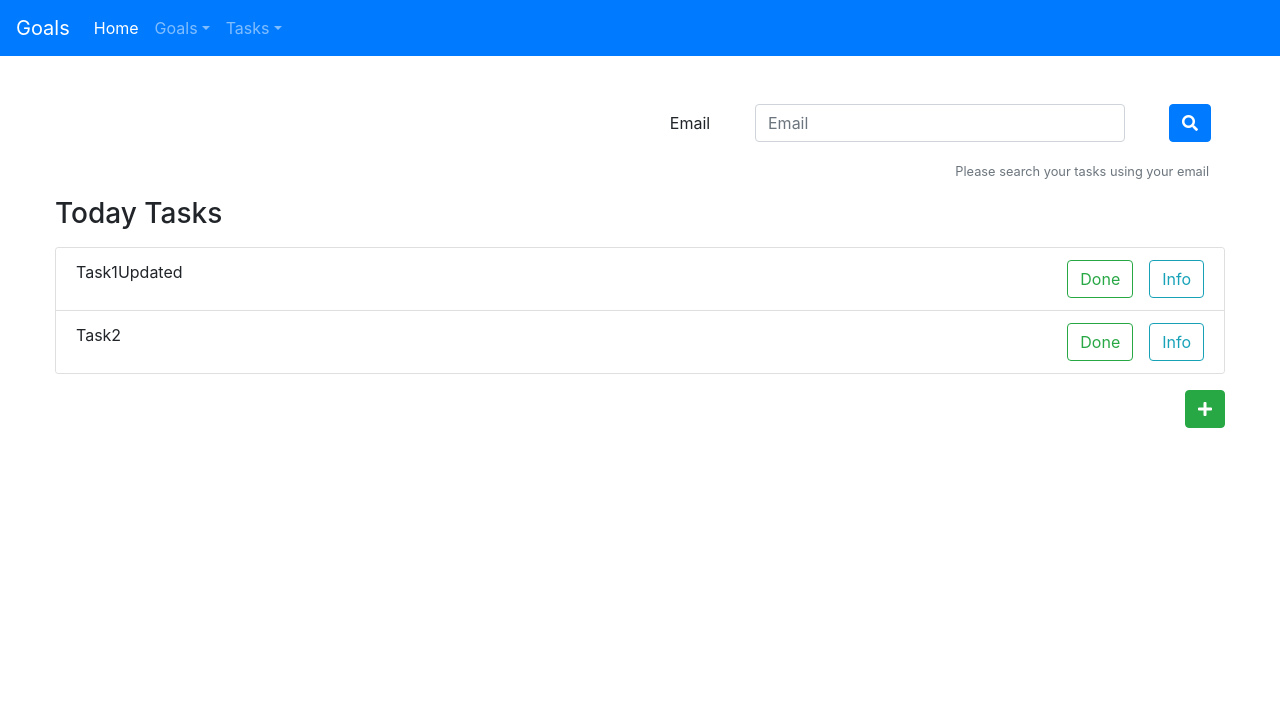
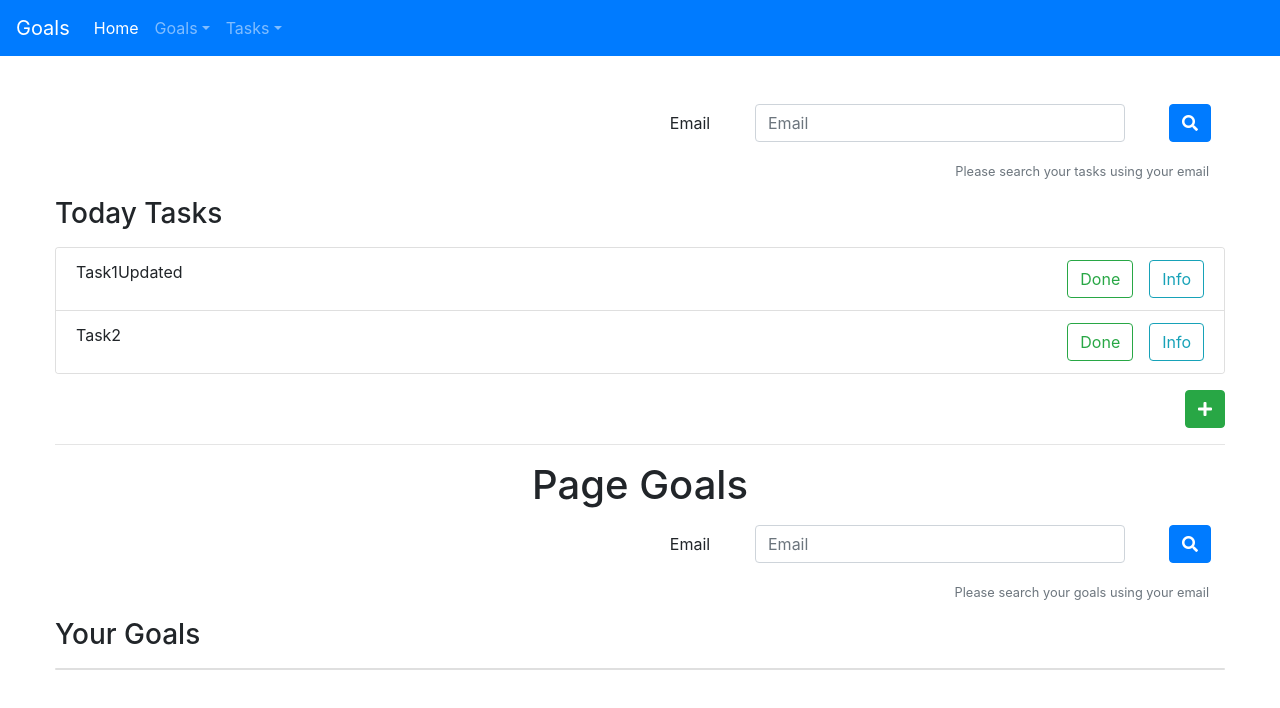
Before and after one commit to Eduardo0697/frontend-react, a React (Create React App) app: page / in a window 1280 px wide. Shown: the top 708 px of the page. Built offline with nearby package versions, Linux system fonts and the light colour scheme.

Commit message:
Se añadio la conexion entre el frontend y backend

```diff
--- a/src/App.js
+++ b/src/App.js
@@ -14,7 +14,7 @@ import ModalFormObjective from './Objective/ModalForm';
 import ModalFormTask from './Task/ModalForm';
 import Navigation from './Home/Navigation';
 import axios from 'axios';
-
+import ResumeGoals from './Objective/ResumeGoals';
 
 
 
@@ -40,6 +40,35 @@ function App() {
   ];
 
   const [isLoading, setLoading] = useState(true);
+  const [goalTasks, setGoalTasks] = useState([]);
+
+  useEffect( () => {
+    // axios
+    //   .get('https://infinite-river-96726.herokuapp.com/objetivos/usuario/tasks?email=user1@hotmail.com&idObj=5e65ef9e3e4e8647ac35f518')
+    //   .then( (result) => {
+    //     setAuthors(result.data);
+    //     setLoading(false);
+    //   })
+    //   .catch( (err) =>  console.log(err))
+
+  },[] );
+
+  const myFunction = (param) => {
+    console.log('se ejecuto');
+    console.log(param);
+  }
+
+  const recoverObjetivosByEmail = (email) => {
+    console.log('Este es el email desde App.js');
+    console.log(email);
+    axios
+      .get(`https://infinite-river-96726.herokuapp.com/objetivos/tasks/${ email }`)
+      .then( (res) => {
+        console.log(res.data);
+      })
+      .catch( (err) =>  console.log(err))
+
+  }
 
   const validation = () => {
     if(isLoading){
@@ -51,7 +80,7 @@ function App() {
                             <div className="d-flex">
                                 <div className="flex-grow-1">{ task.taskTitle }</div>
                                 <button className="btn btn-outline-success mr-3" type="button" data-toggle="button" aria-pressed="false" autoComplete="off">Done</button>
-                                <ModalFormTask infoTask={ task } />
+                                <ModalFormTask infoTask={ task } callback={ myFunction }  />
                             </div>
                         </li>
                 )
@@ -71,7 +100,12 @@ function App() {
       <Navigation/>
       <div className="container container-max">
 
-        <ResumeToday tasks={ validation() }/>
+        <ResumeToday tasks={ validation() } callbackEmail = { recoverObjetivosByEmail } />
+
+        <hr/>
+        <h1>Page Goals</h1>
+
+        <ResumeGoals/>
 
 
       </div>
--- /dev/null
+++ b/src/Objective/ResumeGoals.js
@@ -0,0 +1,41 @@
+import React from 'react';
+//import ModalFormTask from './ModalForm';
+//import ModalNewTask from './ModalNewTask';
+
+function ResumeGoals(props){
+    console.log(props);
+    return(
+        <div className="resume-today">
+
+            <div className="my-3">
+                <form>
+                    <div class="form-group justify-content-md-end row mb-0">
+                        <label for="inputEmail3" class="col-md-1 col-form-label">Email</label>
+                        <div class="col-md-4 mb-3">
+                            <input type="email" class="form-control" id="inputEmail3" placeholder="Email"></input>
+                        </div>
+                        <div className="form-group col-md-1">
+                            <button type="submit" class="btn btn-primary"><span><i class="fas fa-search"></i></span></button>
+                        </div>
+                    </div>
+                    <div className="form-group justify-content-center justify-content-md-end row mr-md-3">
+                        <small id="emailHelp" class="form-text text-muted">Please search your goals using your email</small>
+                    </div>
+
+                </form>
+            </div>
+
+            <div className="text-left mb-3">
+              <p className="h3">Your Goals</p>
+            </div>
+
+            <div className="card text-left mb-3" >
+                <ul className="list-group list-group-flush">
+                    { props.tasks }
+                </ul>
+            </div>
+        </div>
+    )
+}
+
+export default ResumeGoals;
--- a/src/Task/Form.js
+++ b/src/Task/Form.js
@@ -3,6 +3,7 @@ import React, { useState } from 'react';
 function Form(props){
     console.log('FORM TASK')
     console.log(props.activeFields)
+    props.callback('Hola desde form')
 
 
 
--- a/src/Task/ModalForm.js
+++ b/src/Task/ModalForm.js
@@ -4,6 +4,7 @@ import FormTask from './Form';
 function ModalForm(props){
     //console.log('ModalForm!')
     //console.log(props.infoTask)
+
     const data = props.infoTask;
     //console.log(data._id)
     const idModal = `modal-${data._id}`;
@@ -21,6 +22,7 @@ function ModalForm(props){
         }else{
             //console.log('Edit desactivado')
             setIsButtonDisabled(true)
+            //props.callback('mi parametro')
         }
     };
 
@@ -41,7 +43,7 @@ function ModalForm(props){
                     </button>
                 </div>
                 <div className="modal-body">
-                    <FormTask info={ data } activeFields={ isButtonDisabled }/>
+                    <FormTask info={ data } activeFields={ isButtonDisabled } callback={ props.callback }/>
                 </div>
                 <div className="modal-footer">
                     <div className="flex-grow-1">
--- a/src/Task/ResumeToday.js
+++ b/src/Task/ResumeToday.js
@@ -1,9 +1,22 @@
-import React from 'react';
+import React, { useState } from 'react';
 import ModalFormTask from './ModalForm';
 import ModalNewTask from './ModalNewTask';
 
 function ResumeToday(props){
-    console.log(props);
+
+    const [email, setEmail] = useState('');
+
+    const onChangeInputEmail = (event) => {
+        setEmail(event.target.value)
+    }
+
+    const onClickSearchTasks = () => {
+        //console.log(`Busca Tareas del email ${ email }` )
+        props.callbackEmail(email)
+    }
+
+
+    //console.log(props);
     return(
         <div className="resume-today">
 
@@ -12,10 +25,10 @@ function ResumeToday(props){
                     <div class="form-group justify-content-md-end row mb-0">
                         <label for="inputEmail3" class="col-md-1 col-form-label">Email</label>
                         <div class="col-md-4 mb-3">
-                            <input type="email" class="form-control" id="inputEmail3" placeholder="Email"></input>
+                            <input type="email" onChange={ onChangeInputEmail } class="form-control" id="inputEmail3" placeholder="Email"></input>
                         </div>
                         <div className="form-group col-md-1">
-                            <button type="submit" class="btn btn-primary"><span><i class="fas fa-search"></i></span></button>
+                            <button type="button" onClick={ onClickSearchTasks } class="btn btn-primary"><span><i class="fas fa-search"></i></span></button>
                         </div>
                     </div>
                     <div className="form-group justify-content-center justify-content-md-end row mr-md-3">
```
